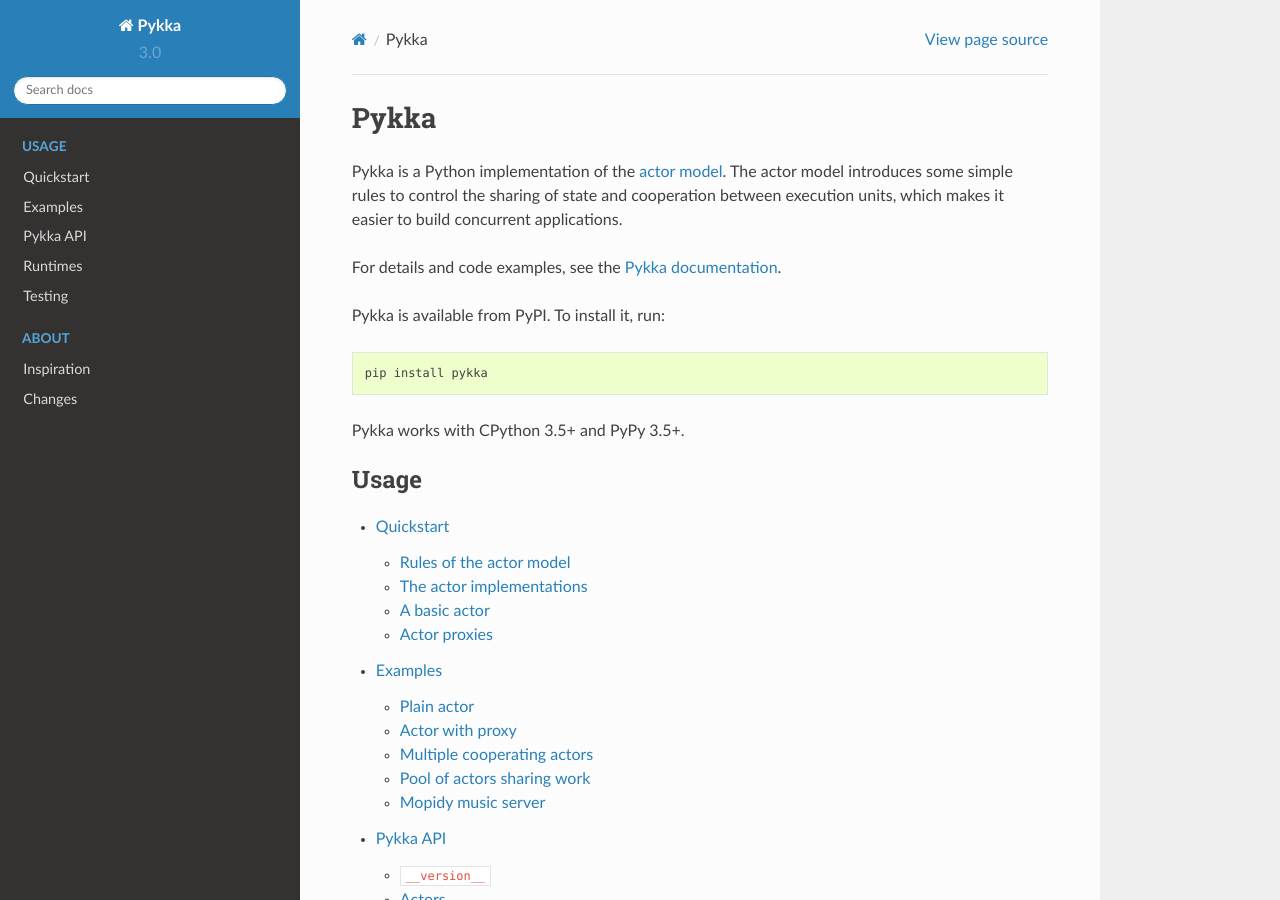
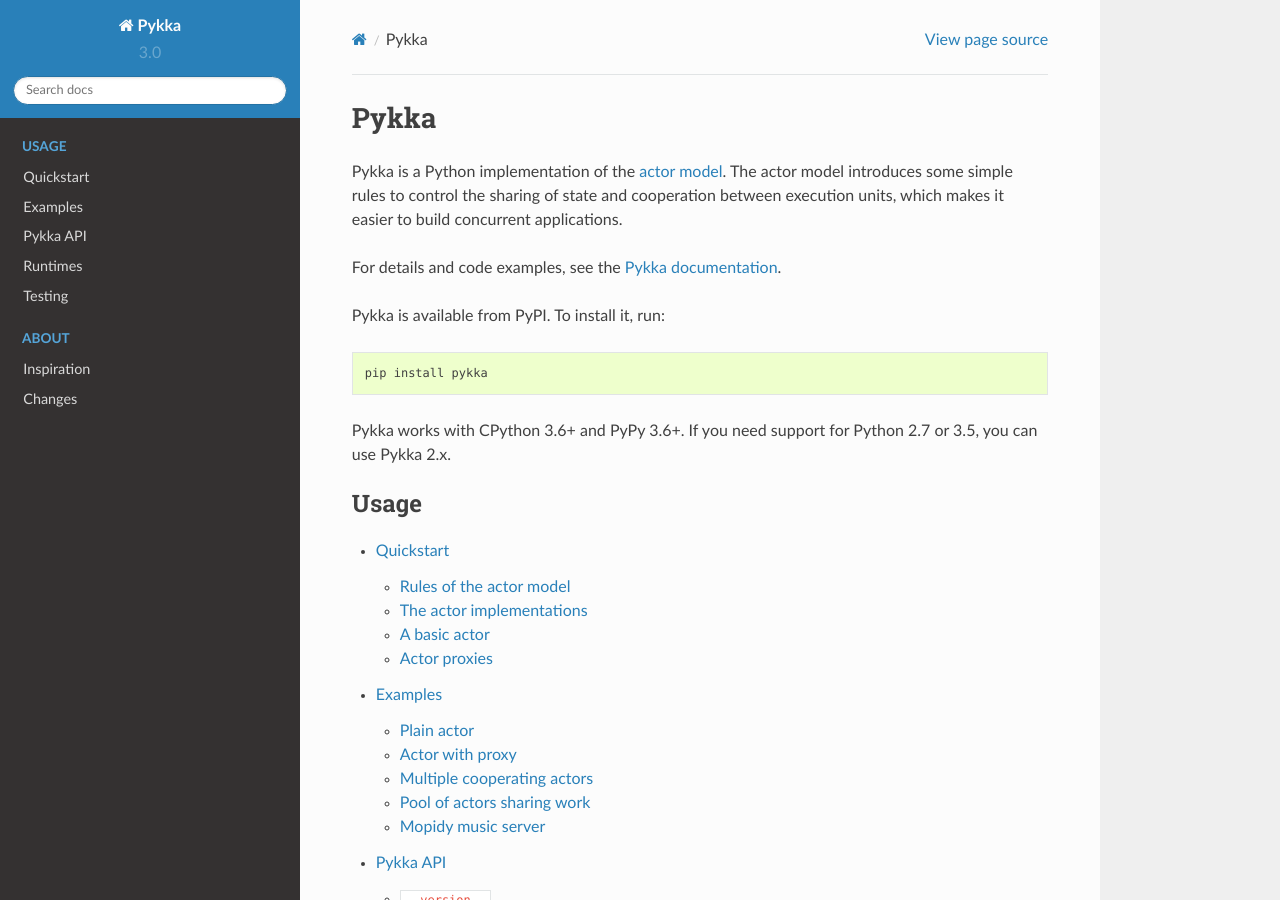
Before and after one commit to jodal/pykka, a Sphinx documentation site: the page built from docs/index.rst, in a window 1280 px wide and 900 px high. Built offline with Sphinx 7.4.7 and the Read the Docs theme 2.0.0, drawn with Linux system fonts in a browser that asks for light colours.

Commit message:
Remove Python 3.5 support

```diff
--- a/README.rst
+++ b/README.rst
@@ -14,7 +14,8 @@
 
     pip install pykka
 
-Pykka works with CPython 3.5+ and PyPy 3.5+.
+Pykka works with CPython 3.6+ and PyPy 3.6+. If you need support for Python
+2.7 or 3.5, you can use Pykka 2.x.
 
 
 License
--- a/docs/changes.rst
+++ b/docs/changes.rst
@@ -6,6 +6,8 @@
 ===================
 
 - Remove support for Python 2.7. (PR: :issue:`87`)
+
+- Remove support for Python 3.5. (PR: :issue:`89`)
 
 - Remove support for automatically upgrading the internal message format used
   by Pykka 1.x to the message types used by Pykka 2+. (PR: :issue:`88`)
--- a/docs/index.rst
+++ b/docs/index.rst
@@ -14,7 +14,8 @@
 
     pip install pykka
 
-Pykka works with CPython 3.5+ and PyPy 3.5+.
+Pykka works with CPython 3.6+ and PyPy 3.6+. If you need support for Python
+2.7 or 3.5, you can use Pykka 2.x.
 
 
 .. toctree::
--- a/docs/quickstart.rst
+++ b/docs/quickstart.rst
@@ -57,7 +57,7 @@
 - Eventlet: Each :class:`~pykka.eventlet.EventletActor` is executed by an
   `Eventlet  <https://eventlet.net/>`_ greenlet.
 
-Pykka has an extensive test suite, and is tested on CPython 3.5+
+Pykka has an extensive test suite, and is tested on CPython 3.6+
 as well as PyPy.
 
 
--- a/pyproject.toml
+++ b/pyproject.toml
@@ -2,5 +2,5 @@
 requires = ["setuptools", "wheel"]
 
 [tool.black]
-target-version = ["py35", "py36", "py37", "py38"]
+target-version = ["py36", "py37", "py38"]
 line-length = 80
--- a/setup.cfg
+++ b/setup.cfg
@@ -17,7 +17,6 @@
    Topic :: Software Development :: Libraries
    License :: OSI Approved :: Apache Software License
    Programming Language :: Python :: 3
-   Programming Language :: Python :: 3.5
    Programming Language :: Python :: 3.6
    Programming Language :: Python :: 3.7
    Programming Language :: Python :: 3.8
@@ -29,7 +28,7 @@
 zip_safe = True
 include_package_data = False
 packages = find:
-python_requires = >= 3.5
+python_requires = >= 3.6
 install_requires =
     setuptools
 
```
Also changed, not shown: 4 other files.
